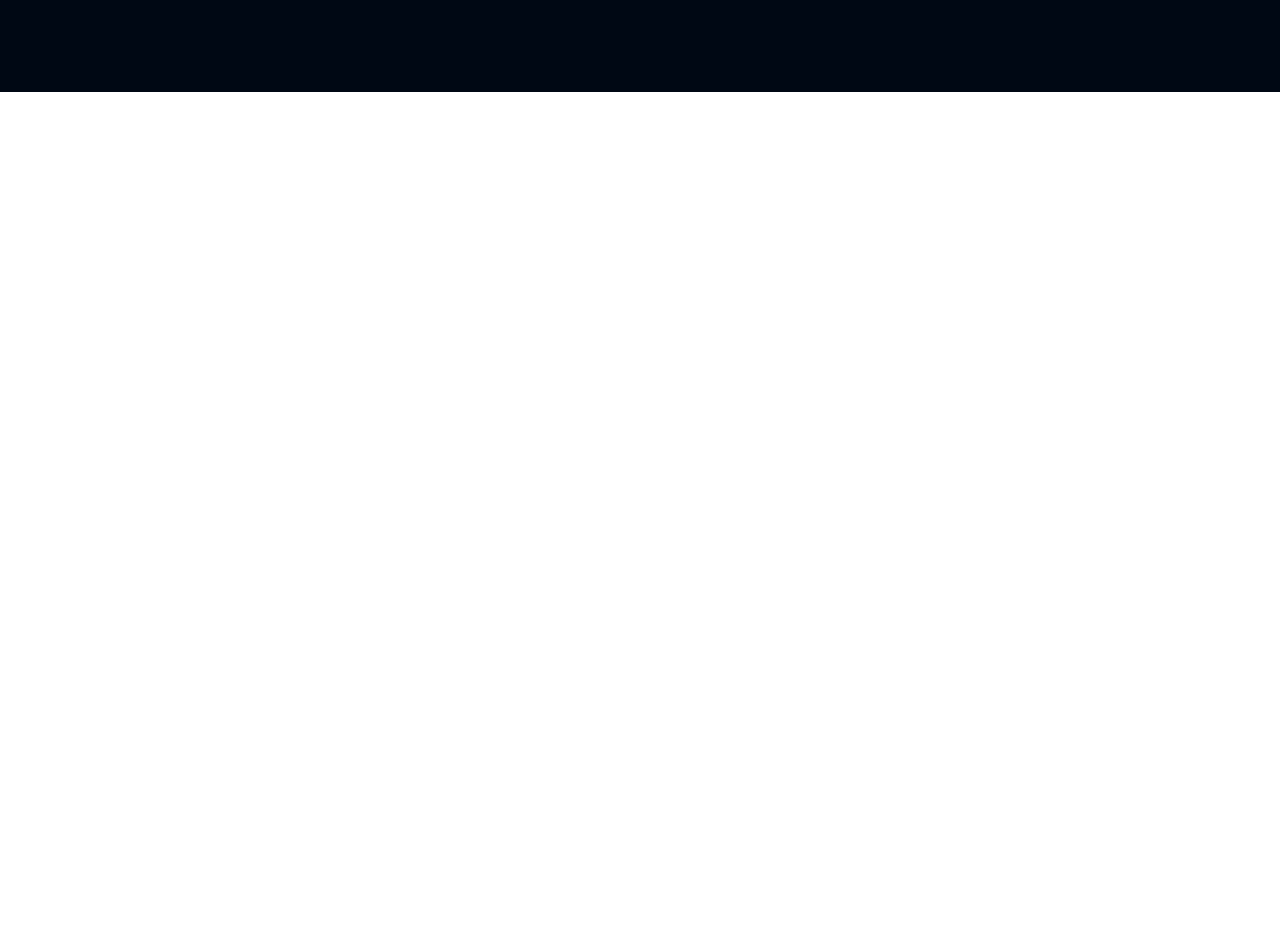
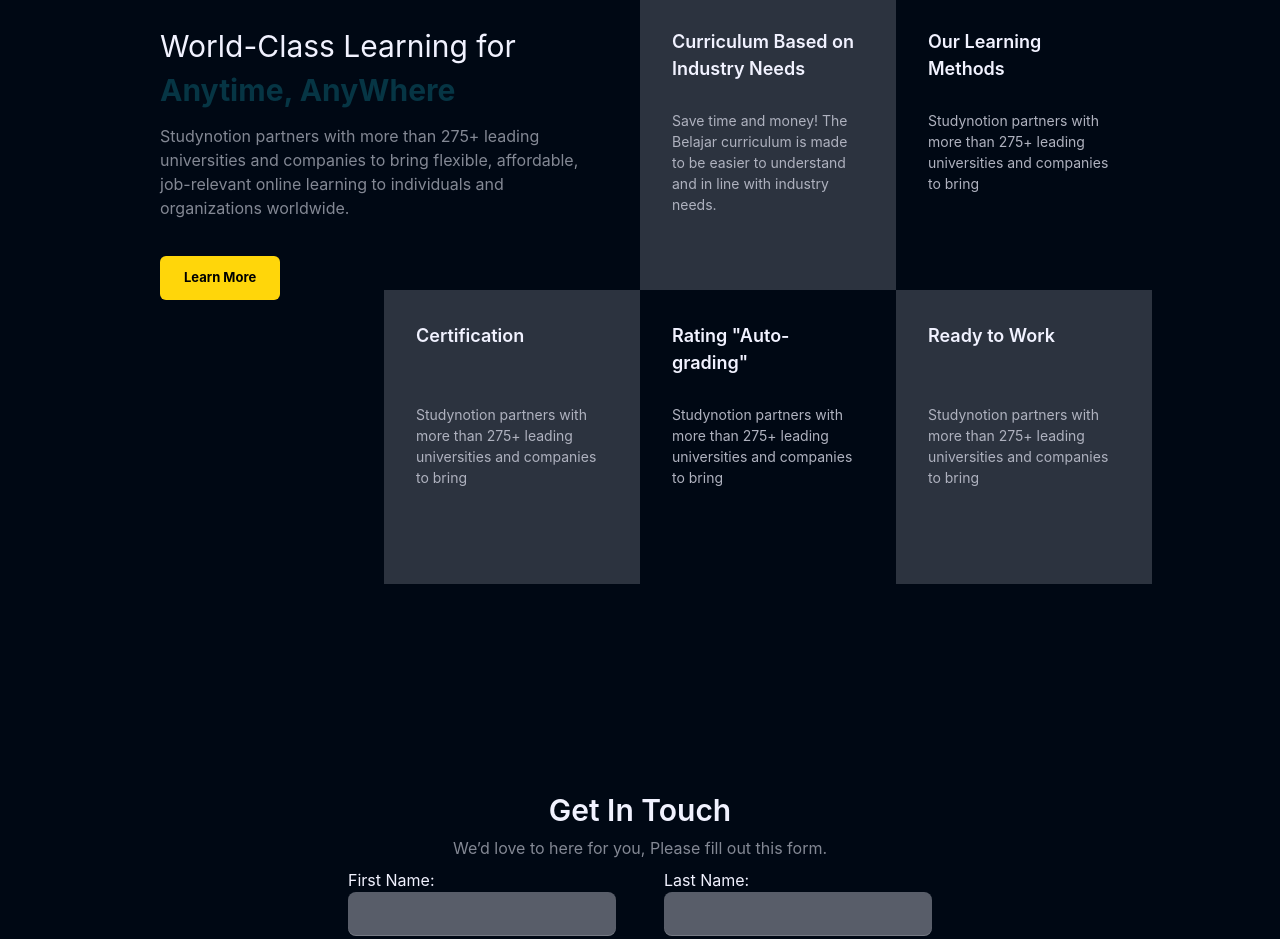
Before and after one commit to Troll-Lol0059/StudyNotionProject, a React (Create React App) app in the folder StudyNotion Project/: page /about in a window 1280 px wide. Shown: the part 2300-3239 px from the top of the page. Before the commit the page ends 2392 px from the top, so only its background shows below. Built offline with nearby package versions, Linux system fonts and the light colour scheme; no server answers.

Commit message:
StudyNotion Project - Commit No. 11 🚀🚀🚀 -> Worked In About Page

```diff
--- a/StudyNotion Project/public/index.html
+++ b/StudyNotion Project/public/index.html
@@ -4,7 +4,7 @@
 <head>
   <meta charset="utf-8" />
   <meta name="viewport" content="width=device-width, initial-scale=1" />
-  <title>React & Tailwind CSS Starter Pack</title>
+  <title>StudyNotion | A Ed-Tech Platform</title>
 </head>
 
 <body>
--- a/StudyNotion Project/src/App.css
+++ b/StudyNotion Project/src/App.css
@@ -101,3 +101,13 @@
     width: 372.949px;
     height: 257.054px;
   }
+
+  .input{
+    appearance: none;
+    width: 100%;
+    background-color: #585D69;
+    box-shadow: inset 0px -1px 0px rgba(255, 255, 255, 0.18);
+    padding: 10px;
+    color: #F1F2FF;
+    border-radius: 0.5rem;
+  }
--- /dev/null
+++ b/StudyNotion Project/src/components/core/aboutUs/AboutUsForm.jsx
@@ -0,0 +1,51 @@
+import React from "react";
+import { useForm } from "react-hook-form"
+
+
+const AboutUsForm = () => {
+
+    const {
+        register,
+        handleSubmit,
+        reset,
+        formState: { errors, isSubmitSuccessful },
+      } = useForm()
+
+    const handleForm = (data) => {
+        console.log(data);
+    }
+
+
+    return(
+        <form onSubmit={handleSubmit(handleForm)} >
+            <div className="lg:flex gap-12 lg:w-[100%]">
+                <div className="flex flex-col">
+                    <label htmlFor="firstName">First Name: </label>
+                    <input type="text" name="firstName" className="input" {...register("firstName")} />
+                </div>
+
+                <div className="flex flex-col">
+                    <label htmlFor="lastName">Last Name: </label>
+                    <input type="text" name="lastName" className="input" {...register("lastName")} />
+                </div>
+            </div>
+
+            <div>
+                <label htmlFor="email">Email Address: </label>
+                <input type="email" name="email" className="input" {...register("email")} />
+            </div>
+
+            <div>
+                <label htmlFor="phone">Phone Number: </label>
+                <div className="flex gap-3">
+                    <input type="number" placeholder="+91" name="countryCode" className="input lg:w-[17%]" {...register("countryCode")} />
+                    <input type="tel" placeholder="1234567890" name="phone" className="input lg:w-[80%]" {...register("phone")} />
+                </div>
+            </div>
+
+
+        </form>
+    )
+}
+
+export default AboutUsForm;
--- /dev/null
+++ b/StudyNotion Project/src/components/core/aboutUs/LearningSection.jsx
@@ -0,0 +1,90 @@
+import React from "react";
+import CTAButton from "../Homepage/CTAButton";
+import HighlightText from "../Homepage/HighlightText";
+
+
+const LearningGridArray = [
+    {
+      order: -1,
+      heading: "World-Class Learning for",
+      highliteText: "Anyone, Anywhere",
+      description:
+        "Studynotion partners with more than 275+ leading universities and companies to bring flexible, affordable, job-relevant online learning to individuals and organizations worldwide.",
+      BtnText: "Learn More",
+      BtnLink: "/",
+    },
+    {
+      order: 1,
+      heading: "Curriculum Based on Industry Needs",
+      description:
+        "Save time and money! The Belajar curriculum is made to be easier to understand and in line with industry needs.",
+    },
+    {
+      order: 2,
+      heading: "Our Learning Methods",
+      description:"Studynotion partners with more than 275+ leading universities and companies to bring",
+    },
+    {
+      order: 3,
+      heading: "Certification",
+      description:
+        "Studynotion partners with more than 275+ leading universities and companies to bring",
+    },
+    {
+      order: 4,
+      heading: `Rating "Auto-grading"`,
+      description:
+        "Studynotion partners with more than 275+ leading universities and companies to bring",
+    },
+    {
+      order: 5,
+      heading: "Ready to Work",
+      description:
+        "Studynotion partners with more than 275+ leading universities and companies to bring",
+    },
+  ];
+
+const LearningSection = () => {
+    return(
+        <div className="relative mx-auto w-[80%] mt-20">
+            <div className='relative grid mx-auto grid-cols-1 xl:grid-cols-4 mb-12'>
+                {
+                    LearningGridArray.map( (element,index) => (
+                        <div key={index} className={`p-8 ${index==0 && ("xl:col-span-2 xl:h-[294px]")}
+                        ${element.order%2 === 1 ? "h-[294px] bg-richblack-700" : "h-[294px] transparent" }
+                        ${element.order === 3 && "xl:col-start-2"}`}>
+                            {
+                                element.order < 0 ? (
+                                <div className="flex flex-col items-start">
+                                    <div className="richblack-5 text-3xl semibold mb-2">{element.heading}</div>
+                                    <div className="text-3xl semibold mb-4">
+                                        <HighlightText text={"Anytime, AnyWhere"} />
+                                    </div>
+                                    <div className="text-base text-richblack-300 mb-9">
+                                        {element.description}
+                                    </div>
+
+                                    <CTAButton active={true} linkto={"/login"}>
+                                        Learn More
+                                    </CTAButton>
+                                </div>)
+                                :
+                                (<div className="flex flex-col gap-8">
+                                    <div className="lg:h-[50px] text-[18px] text-richblack-5 font-[600]">
+                                        {element.heading}
+                                    </div>
+
+                                    <div className="text-[14px] font-[400] text-richblack-100">
+                                        {element.description}
+                                    </div>
+                                </div>)
+                            }
+                        </div>
+                    ))
+                }
+            </div>
+        </div>
+    )
+}
+
+export default LearningSection;
--- a/StudyNotion Project/src/pages/AboutUs.jsx
+++ b/StudyNotion Project/src/pages/AboutUs.jsx
@@ -6,6 +6,8 @@
 import Quote from '../components/core/aboutUs/Quote';
 import VisionStory from '../components/core/aboutUs/VisionStory';
 import Stats from '../components/core/aboutUs/Stats';
+import LearningSection from '../components/core/aboutUs/LearningSection';
+import AboutUsForm from '../components/core/aboutUs/AboutUsForm';
 
 
 function AboutUs() {
@@ -36,6 +38,22 @@
 
                 <Stats />
 
+                <LearningSection />
+
+                <div className="lg: w-11/12 mx-auto flex flex-col justify-center items-center gap-2 mt-40">
+                    <div className="text-3xl font-semibold text-richblack-5">
+                        Get In Touch
+                    </div>
+
+                    <div className="text-base text-richblack-300">
+                        We’d love to here for you, Please fill out this form.
+                    </div>
+
+
+                    <AboutUsForm />
+
+                </div>
+
             </section>
 
 
```
Also changed, not shown: 1 other file (tests, documents, lock files or other folders). Lines whose indentation alone changed are shown as unchanged.
